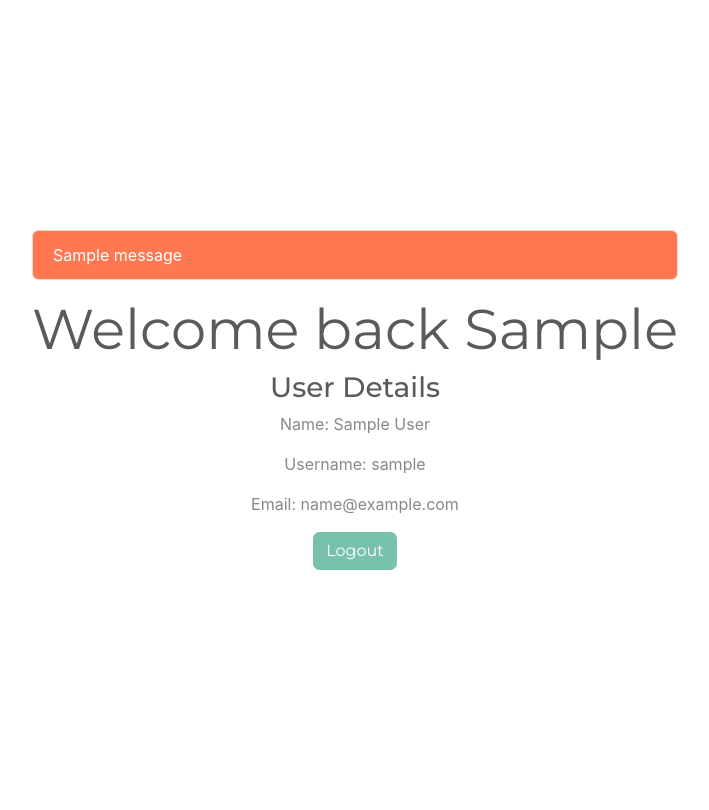
After one commit to mayplesap/flask-notes, a Flask app: a page that uses templates/base.html in a window 1280 px wide. The commit adds this page. Shown: the top 810 px of the page, without its empty margins (285-994 px from the left). Run offline with Flask 2, Linux system fonts and the light colour scheme; the visitor is signed in with stand-in values (Sample User, id 1); tables that the repository leaves empty hold one stand-in row (values such as "Sample post"); one stand-in notice (Sample message) is shown.

Commit message:
changed secret to user_detail and authenticated usernames

```diff
--- a/app.py
+++ b/app.py
@@ -23,7 +23,7 @@ db.create_all()
 def root():
     """Redirects to register page."""
 
-    redirect ("/register")
+    return redirect("/register")
 
 @app.route("/register", methods=['GET', 'POST'])
 def register():
@@ -33,13 +33,17 @@ def register():
 
     if form.validate_on_submit():
 
-        user = User(username=form.username.data, password=form.password.data, email=form.email.data, first_name=form.first_name.data, last_name=form.last_name.data)
+        user = User.register(username=form.username.data,
+                             pwd=form.password.data,
+                             email=form.email.data,
+                             first_name=form.first_name.data,
+                             last_name=form.last_name.data)
 
         db.session.add(user)
         db.session.commit()
 
         session['username'] = user.username
-        return redirect('/secret')
+        return redirect(f'/users/{user.username}')
 
 
     return render_template('register.html', form=form)
@@ -60,9 +64,42 @@ def login():
 
         if user:
             session['username'] = user.username
-            return redirect('/secret')
+            return redirect(f'/users/{username}')
         else:
             form.username.errors = ['Bad username/password']
 
 
     return render_template('login.html', form=form)
+
+# @app.route("/secret")
+# def secret():
+#     """If authenticated, displays secret.html otherwise redirects to /login"""
+
+#     if "username" not in session:
+#         flash("You must be logged in!")
+#         return redirect("/login")
+
+#     return render_template("secret.html")
+
+@app.route("/logout")
+def logout():
+    """Logs user out and redirects to /login"""
+
+    session.pop("username", None)
+
+    return redirect("/login") #login for now unless homepage
+
+@app.route("/users/<username>")
+def user_detail(username):
+    """TODO"""
+
+    user = User.query.get(username)
+
+    if 'username' not in session:
+        flash("You must be logged in!")
+        return redirect("/login")
+    elif session['username'] != username:
+        flash("Not your account!!")
+        return redirect(f"/users/{session['username']}")
+
+    return render_template("user_detail.html", user=user)
--- a/forms.py
+++ b/forms.py
@@ -1,6 +1,6 @@
 """Forms for Flask note app."""
 from flask_wtf import FlaskForm
-from wtforms import StringField, TextAreaField, PasswordField
+from wtforms import StringField, PasswordField
 from wtforms.validators import InputRequired, Length, Email
 
 class RegisterForm(FlaskForm):
@@ -10,7 +10,7 @@ class RegisterForm(FlaskForm):
     password = PasswordField("Password", validators=[InputRequired()])
     email = StringField("Email", validators=[InputRequired(), Email(), Length(max=50)])
     first_name = StringField("First Name", validators=[InputRequired(), Length(max=30)])
-    last_name = StringField("Last Name", validators=[InputRequired(), Length(30)])
+    last_name = StringField("Last Name", validators=[InputRequired(), Length(max=30)])
 
 class LoginForm(FlaskForm):
     """Form for user login."""
--- a/models.py
+++ b/models.py
@@ -37,7 +37,7 @@ class User(db.Model):
 
         hashed = bcrypt.generate_password_hash(pwd).decode('utf8')
 
-        return cls(username=username, password=hashed)
+        return cls(username=username, password=hashed, email=email, first_name=first_name, last_name=last_name)
 
     # start_authenticate
     @classmethod
@@ -45,7 +45,7 @@ class User(db.Model):
         """Validate that user exista & password correct
             Return user if valid; else return False."""
 
-        u = cls.query.filter_by(username=username).one() or None
+        u = cls.query.filter_by(username=username).one_or_none()
 
         if u and bcrypt.check_password_hash(u.password, pwd):
             return u
--- a/requirements.txt
+++ b/requirements.txt
@@ -4,6 +4,8 @@ certifi==2021.5.30
 cffi==1.14.6
 charset-normalizer==2.0.3
 click==8.0.1
+dnspython==2.1.0
+email-validator==1.1.3
 Flask==2.0.1
 Flask-Bcrypt==0.7.1
 Flask-DebugToolbar==0.11.0
--- a/templates/base.html
+++ b/templates/base.html
@@ -15,6 +15,9 @@
         <div class="row vh-100">
             <div class="mx-auto my-auto">
                 <main class="col w-100">
+                    {% for msg in get_flashed_messages() %}
+                        <div class="alert alert-danger">{{ msg }}</div>
+                    {% endfor %}
                     {% block content %}
                     {% endblock %}
                 </main>
--- a/templates/login.html
+++ b/templates/login.html
@@ -1,4 +1,4 @@
-{% extends base.html %}
+{% extends 'base.html' %}
 
 <!-- Block title-->
 {% block title %}
@@ -7,13 +7,13 @@
 
 <!-- Block content-->
 {% block content %}
-<form id="login-form" method="POST">
+<form class="form" id="login-form" method="POST">
   {{form.hidden_tag()}}
   <!-- generates CSRF token-->
 
   {% for field in form if field.widget.input_type != "hidden" %}
 
-  <div class="form-control">
+  <div>
     {{field.label}} {{field}}
 
     <!--Show errors-->
--- a/templates/register.html
+++ b/templates/register.html
@@ -1,4 +1,4 @@
-{% extends base.html %}
+{% extends 'base.html' %}
 
 <!-- Block title-->
 {% block title %}
@@ -7,13 +7,13 @@
 
 <!-- Block content-->
 {% block content %}
-<form id="register-form" method="POST">
+<form class="form" id="register-form" method="POST">
   {{form.hidden_tag()}}
   <!-- generates CSRF token-->
 
   {% for field in form if field.widget.input_type != "hidden" %}
 
-  <div class="form-control">
+  <div>
     {{field.label}} {{field}}
 
     <!--Show errors-->
--- /dev/null
+++ b/templates/user_detail.html
@@ -0,0 +1,14 @@
+{% extends 'base.html' %}
+
+{% block content %}
+
+  <h1 class="display-4">Welcome back {{ user.first_name }}</h1>
+  <div class="text-center">
+      <h3>User Details</h3>
+      <p>Name: {{ user.first_name }} {{ user.last_name }}</p>
+      <p>Username: {{ user.username }}</p>
+      <p>Email: {{ user.email }}</p>
+      <a href="/logout" class="btn btn-primary">Logout</a>
+  </div>
+
+{% endblock %}
```
Also changed, not shown: templates/secret.html (added, +7 -0 lines).
